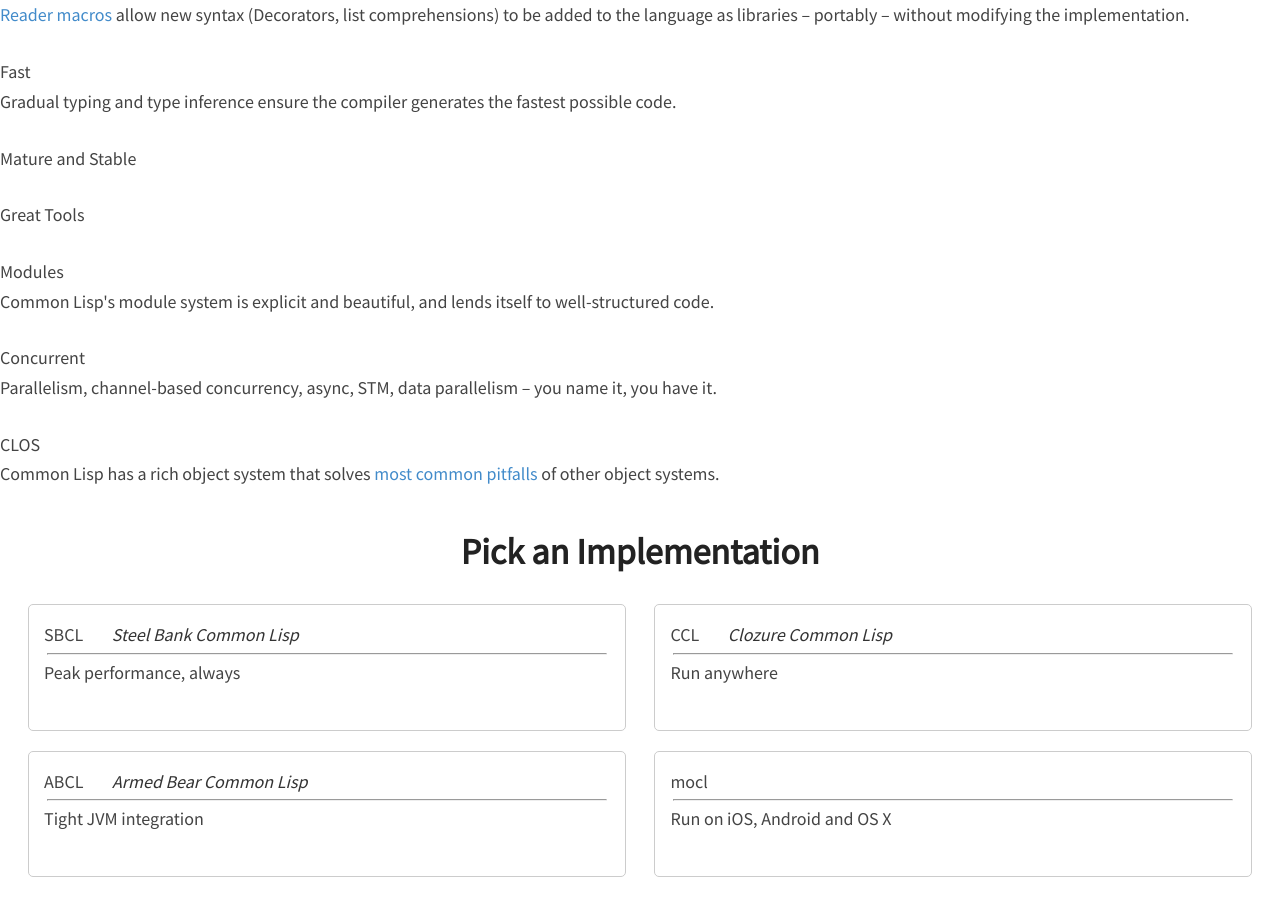
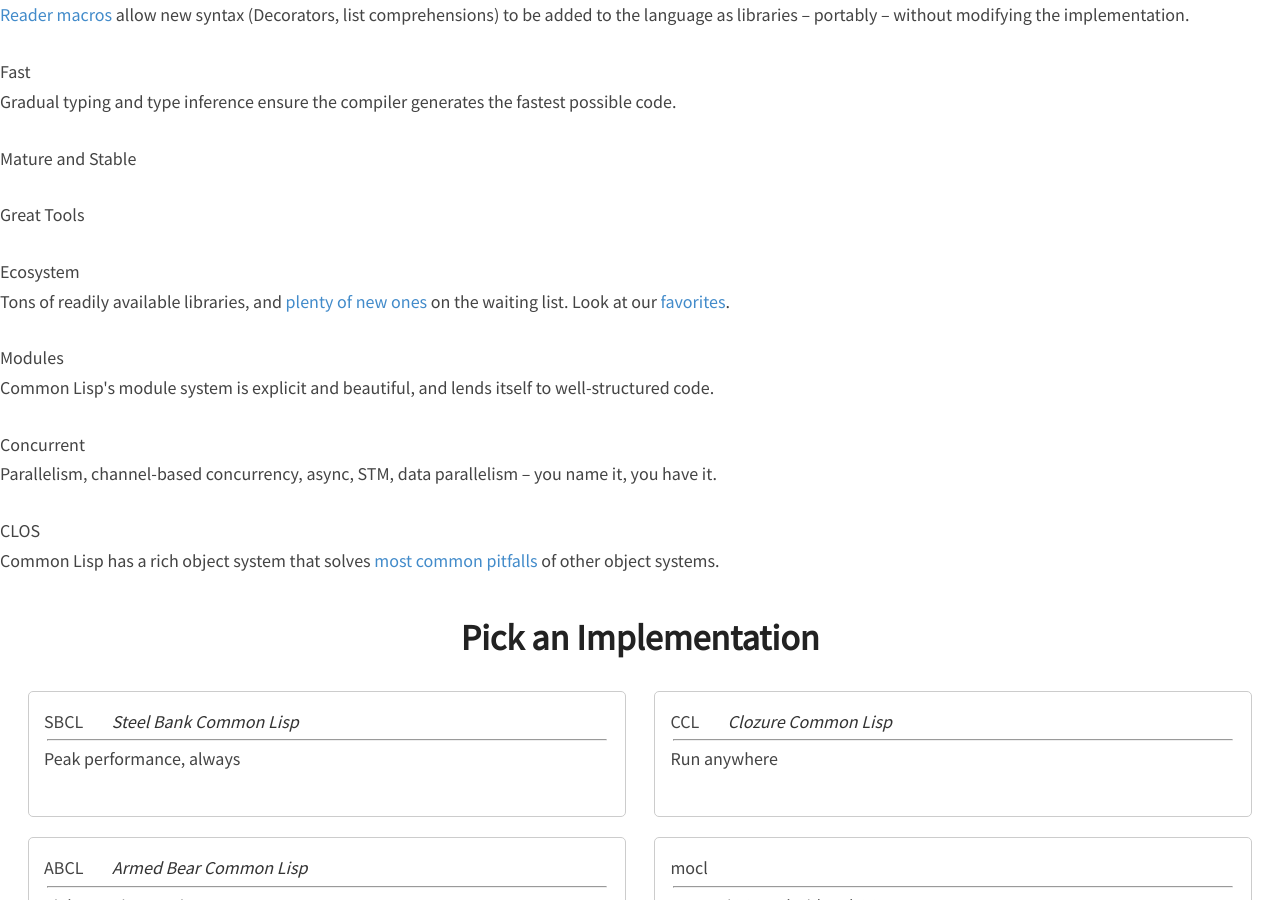
Before and after one commit to LispLang/lisplang.github.io, a Jekyll site: the page built from index.html, in a window 1280 px wide and 900 px high, scrolled down 474 px. Built offline with Jekyll 4.4.1, drawn with Linux system fonts in a browser that asks for light colours; nearby versions of some CDN libraries; some web fonts are replaced; some of the changed lines change nothing that is shown.

Commit message:
Move stuff from index.html to _config.yml

```diff
--- a/_config.yml
+++ b/_config.yml
@@ -8,6 +8,35 @@
 markdown: kramdown
 
 # Variables
+reasons:
+  - title: Extensible
+    desc: <a href="/wiki/reader-macros.html">Reader macros</a> allow new syntax
+          (Decorators, list comprehensions) to be added to the language as
+          libraries &ndash; portably &ndash; without modifying the
+          implementation.
+  - title: Fast
+    desc: Gradual typing and type inference ensure the compiler generates the
+          fastest possible code.
+  - title: Mature and Stable
+    desc:
+  - title: Great Tools
+    desc:
+  - title: Ecosystem
+    desc: Tons of readily available libraries, and
+          <a href="https://github.com/quicklisp/quicklisp-projects/issues">
+          plenty of new ones</a> on the waiting list. Look at our
+          <a href="/wiki/recommended-libraries.html">favorites</a>.
+  - title: Modules
+    desc: Common Lisp's module system is explicit and beautiful, and lends
+          itself to well-structured code.
+  - title: Concurrent
+    desc: Parallelism, channel-based concurrency, async, STM, data parallelism
+          &ndash; you name it, you have it.
+  - title: CLOS
+    desc: Common Lisp has a rich object system that solves
+          <a href="/wiki/clos.html#benefits">most common pitfalls</a> of other
+          object systems.
+
 impls:
   - name: SBCL
     fullname: Steel Bank Common Lisp
--- a/index.html
+++ b/index.html
@@ -12,41 +12,12 @@
     <h1>Why Common Lisp?</h1>
     <span id="answer">Mature, industrial-strenght programming.</span>
     <div id="reasons">
-      <div>
-        <span>Extensible</span>
-        <p><a href="/wiki/reader-macros.html">Reader macros</a> allow new syntax
-        (Decorators, list comprehensions) to be added to the language as
-        libraries &ndash; portably &ndash; without modifying the implementation.</p>
-      </div>
-      <div>
-        <span>Fast</span>
-        <p>Gradual typing and type inference ensure the compiler generates the
-        fastest possible code.</p>
-      </div>
-      <div>
-        <span>Mature and Stable</span>
-        <p></p>
-      </div>
-      <div>
-        <span>Great Tools</span>
-        <p></p>
-      </div>
-      <div>
-        <span>Modules</span>
-        <p>Common Lisp's module system is explicit and beautiful, and lends
-        itself to well-structured code.</p>
-      </div>
-      <div>
-        <span>Concurrent</span>
-        <p>Parallelism, channel-based concurrency, async, STM, data parallelism
-        &ndash; you name it, you have it.</p>
-      </div>
-      <div>
-        <span>CLOS</span>
-        <p>Common Lisp has a rich object system that solves
-           <a href="/wiki/clos.html#benefits">most common pitfalls</a> of other
-           object systems.</p>
-      </div>
+      {% for reason in site.reasons %}
+        <div>
+          <span>{{ reason.title }}</span>
+          <p>{{ reason.desc }}</p>
+        </div>
+      {% endfor %}
     </div>
   </section>
   <section id="implementations">
```
